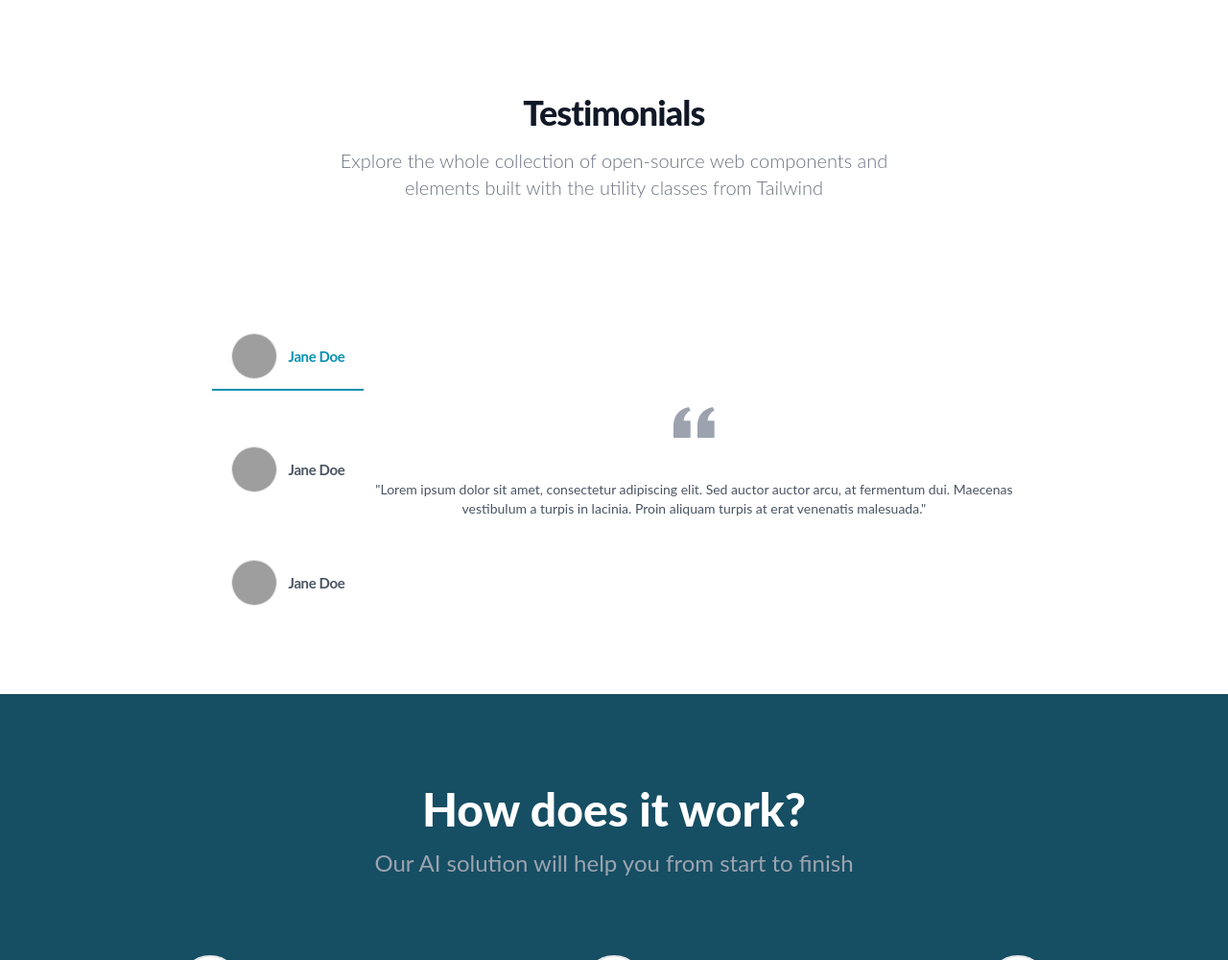
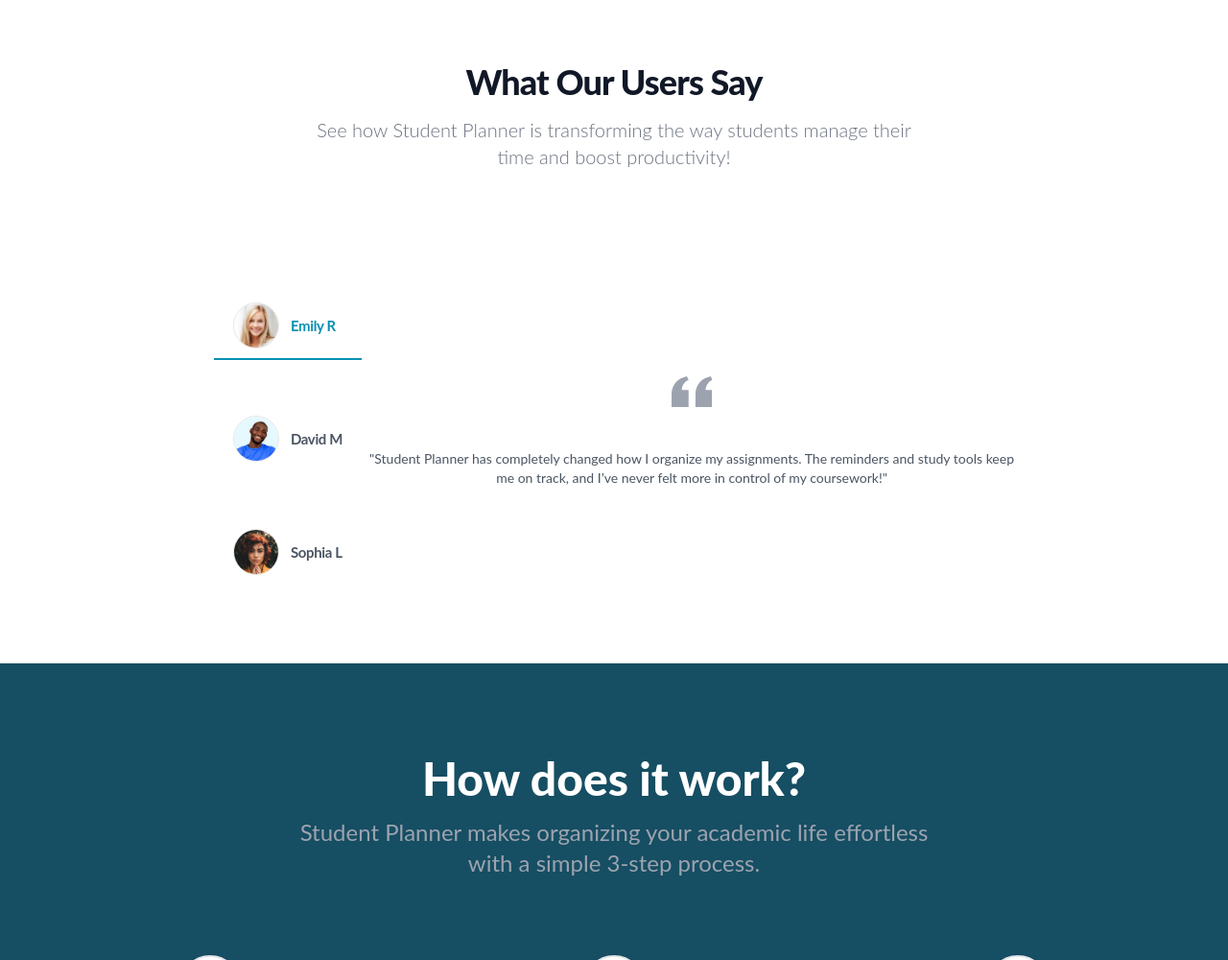
Before and after one commit to Webwithkhan/student_planner, a Django app: page / in a window 1280 px wide. Shown: the part 1857-2857 px from the top of the page at 96% size. Run offline with Django 4.2, Linux system fonts and the light colour scheme; some libraries are stand-ins or nearby versions; grey boxes are pictures that could not be loaded.

Commit message:
static files and relevant content

```diff
--- a/config/settings.py
+++ b/config/settings.py
@@ -91,7 +91,7 @@
 
 
 STATICFILES_DIRS = [
-    # os.path.join(BASE_DIR, 'frontend', 'static_src'),
+    os.path.join(BASE_DIR, 'frontend', 'static_src'),
     os.path.join(BASE_DIR, 'frontend', 'static')
 ]
 STATIC_ROOT = os.path.join(BASE_DIR, 'staticfiles')
--- a/frontend/static/css/dist/styles.css
+++ b/frontend/static/css/dist/styles.css
@@ -2072,10 +2072,6 @@
   height: 100vh;
 }
 
-.\!h-6 {
-  height: 1.5rem !important;
-}
-
 .max-h-full {
   max-height: 100%;
 }
@@ -2106,10 +2102,6 @@
 
 .w-4 {
   width: 1rem;
-}
-
-.w-40 {
-  width: 10rem;
 }
 
 .w-5 {
@@ -3547,10 +3539,6 @@
     border-bottom-width: 1px;
   }
 
-  .max-lg\:bg-transparent {
-    background-color: transparent;
-  }
-
   .max-lg\:bg-white {
     --tw-bg-opacity: 1;
     background-color: rgb(255 255 255 / var(--tw-bg-opacity, 1));
--- a/frontend/templates/home/about.html
+++ b/frontend/templates/home/about.html
@@ -5,14 +5,8 @@
           <div class="max-w-lg">
               <h2 class="text-3xl font-bold text-gray-800 mb-8 text-center">About Us</h2>
               <p class="mt-4 text-gray-600 text-lg">
-                  Bappa flour mill provides our customers with the highest quality products and services. We offer a
-                  wide variety of flours and spices to choose from, and we are always happy to help our customers find
-                  the perfect products for their needs.
-                  We are committed to providing our customers with the best possible experience. We offer competitive
-                  prices, fast shipping, and excellent customer service. We are also happy to answer any questions
-                  that our customers may have about our products or services.
-                  If you are looking for a flour and spices service business that can provide you with the highest
-                  quality products and services, then we are the company for you. We look forward to serving you!</p>
+                Welcome to Student Planner, the all-in-one productivity app designed to help students stay organized, manage tasks efficiently, and achieve academic success. Whether you're juggling assignments, deadlines, or exams, our planner keeps you on track with a seamless and intuitive interface.<br/>
+                Our mission is to empower students with the tools they need to enhance focus, improve time management, and reduce stress because planning your studies should be effortless!</p>
           </div>
           <div class="mt-12 md:mt-0">
               <img src="https://images.unsplash.com/photo-1531973576160-7125cd663d86" alt="About Us Image" class="object-cover rounded-lg shadow-md">
--- a/frontend/templates/home/features.html
+++ b/frontend/templates/home/features.html
@@ -2,51 +2,51 @@
 <section class="bg-white dark:bg-gray-900" id="features">
   <div class="py-8 px-4 mx-auto max-w-screen-xl sm:py-16 lg:px-6">
       <div class="max-w-screen-md mb-8 lg:mb-16">
-          <h2 class="mb-4 text-4xl tracking-tight font-extrabold text-gray-900 dark:text-white">Designed for business teams like yours</h2>
-          <p class="text-gray-500 sm:text-xl dark:text-gray-400">Here at Flowbite we focus on markets where technology, innovation, and capital can unlock long-term value and drive economic growth.</p>
+          <h2 class="mb-4 text-4xl tracking-tight font-extrabold text-gray-900 dark:text-white">Designed for Students Like Yous</h2>
+          <p class="text-gray-500 sm:text-xl dark:text-gray-400">At Student Planner, we empower students to manage their schedules, assignments, and study plans effortlessly. Stay ahead with a system built to help you achieve academic success.</p>
       </div>
       <div class="space-y-8 md:grid md:grid-cols-2 lg:grid-cols-3 md:gap-12 md:space-y-0">
           <div>
               <div class="flex justify-center items-center mb-4 w-10 h-10 rounded-full bg-primary-100 lg:h-12 lg:w-12 dark:bg-primary-900">
                   <svg class="w-5 h-5 text-primary-600 lg:w-6 lg:h-6 dark:text-primary-300" fill="currentColor" viewBox="0 0 20 20" xmlns="http://www.w3.org/2000/svg"><path fill-rule="evenodd" d="M3 3a1 1 0 000 2v8a2 2 0 002 2h2.586l-1.293 1.293a1 1 0 101.414 1.414L10 15.414l2.293 2.293a1 1 0 001.414-1.414L12.414 15H15a2 2 0 002-2V5a1 1 0 100-2H3zm11.707 4.707a1 1 0 00-1.414-1.414L10 9.586 8.707 8.293a1 1 0 00-1.414 0l-2 2a1 1 0 101.414 1.414L8 10.414l1.293 1.293a1 1 0 001.414 0l4-4z" clip-rule="evenodd"></path></svg>
               </div>
-              <h3 class="mb-2 text-xl font-bold dark:text-white">Marketing</h3>
-              <p class="text-gray-500 dark:text-gray-400">Plan it, create it, launch it. Collaborate seamlessly with all  the organization and hit your marketing goals every month with our marketing plan.</p>
+              <h3 class="mb-2 text-xl font-bold dark:text-white">Task & Assignment Management</h3>
+              <p class="text-gray-500 dark:text-gray-400">Never miss a deadline again! Organize assignments, projects, and exams in one place, complete with reminders and priority settings.</p>
           </div>
           <div>
               <div class="flex justify-center items-center mb-4 w-10 h-10 rounded-full bg-primary-100 lg:h-12 lg:w-12 dark:bg-primary-900">
                   <svg class="w-5 h-5 text-primary-600 lg:w-6 lg:h-6 dark:text-primary-300" fill="currentColor" viewBox="0 0 20 20" xmlns="http://www.w3.org/2000/svg"><path d="M10.394 2.08a1 1 0 00-.788 0l-7 3a1 1 0 000 1.84L5.25 8.051a.999.999 0 01.356-.257l4-1.714a1 1 0 11.788 1.838L7.667 9.088l1.94.831a1 1 0 00.787 0l7-3a1 1 0 000-1.838l-7-3zM3.31 9.397L5 10.12v4.102a8.969 8.969 0 00-1.05-.174 1 1 0 01-.89-.89 11.115 11.115 0 01.25-3.762zM9.3 16.573A9.026 9.026 0 007 14.935v-3.957l1.818.78a3 3 0 002.364 0l5.508-2.361a11.026 11.026 0 01.25 3.762 1 1 0 01-.89.89 8.968 8.968 0 00-5.35 2.524 1 1 0 01-1.4 0zM6 18a1 1 0 001-1v-2.065a8.935 8.935 0 00-2-.712V17a1 1 0 001 1z"></path></svg>
               </div>
-              <h3 class="mb-2 text-xl font-bold dark:text-white">Legal</h3>
-              <p class="text-gray-500 dark:text-gray-400">Protect your organization, devices and stay compliant with our structured workflows and custom permissions made for you.</p>
+              <h3 class="mb-2 text-xl font-bold dark:text-white">Smart Scheduling & Reminders</h3>
+              <p class="text-gray-500 dark:text-gray-400">Plan your study sessions and get automated reminders for upcoming tasks, ensuring you stay on top of your coursework.</p>
           </div>
           <div>
               <div class="flex justify-center items-center mb-4 w-10 h-10 rounded-full bg-primary-100 lg:h-12 lg:w-12 dark:bg-primary-900">
                   <svg class="w-5 h-5 text-primary-600 lg:w-6 lg:h-6 dark:text-primary-300" fill="currentColor" viewBox="0 0 20 20" xmlns="http://www.w3.org/2000/svg"><path fill-rule="evenodd" d="M6 6V5a3 3 0 013-3h2a3 3 0 013 3v1h2a2 2 0 012 2v3.57A22.952 22.952 0 0110 13a22.95 22.95 0 01-8-1.43V8a2 2 0 012-2h2zm2-1a1 1 0 011-1h2a1 1 0 011 1v1H8V5zm1 5a1 1 0 011-1h.01a1 1 0 110 2H10a1 1 0 01-1-1z" clip-rule="evenodd"></path><path d="M2 13.692V16a2 2 0 002 2h12a2 2 0 002-2v-2.308A24.974 24.974 0 0110 15c-2.796 0-5.487-.46-8-1.308z"></path></svg>
               </div>
-              <h3 class="mb-2 text-xl font-bold dark:text-white">Business Automation</h3>
-              <p class="text-gray-500 dark:text-gray-400">Auto-assign tasks, send Slack messages, and much more. Now power up with hundreds of new templates to help you get started.</p>
+              <h3 class="mb-2 text-xl font-bold dark:text-white">Study & Productivity Tools</h3>
+              <p class="text-gray-500 dark:text-gray-400">Boost focus with built-in Pomodoro timers, note-taking features, and subject-specific organization tools.</p>
           </div>
           <div>
               <div class="flex justify-center items-center mb-4 w-10 h-10 rounded-full bg-primary-100 lg:h-12 lg:w-12 dark:bg-primary-900">
                   <svg class="w-5 h-5 text-primary-600 lg:w-6 lg:h-6 dark:text-primary-300" fill="currentColor" viewBox="0 0 20 20" xmlns="http://www.w3.org/2000/svg"><path d="M8.433 7.418c.155-.103.346-.196.567-.267v1.698a2.305 2.305 0 01-.567-.267C8.07 8.34 8 8.114 8 8c0-.114.07-.34.433-.582zM11 12.849v-1.698c.22.071.412.164.567.267.364.243.433.468.433.582 0 .114-.07.34-.433.582a2.305 2.305 0 01-.567.267z"></path><path fill-rule="evenodd" d="M10 18a8 8 0 100-16 8 8 0 000 16zm1-13a1 1 0 10-2 0v.092a4.535 4.535 0 00-1.676.662C6.602 6.234 6 7.009 6 8c0 .99.602 1.765 1.324 2.246.48.32 1.054.545 1.676.662v1.941c-.391-.127-.68-.317-.843-.504a1 1 0 10-1.51 1.31c.562.649 1.413 1.076 2.353 1.253V15a1 1 0 102 0v-.092a4.535 4.535 0 001.676-.662C13.398 13.766 14 12.991 14 12c0-.99-.602-1.765-1.324-2.246A4.535 4.535 0 0011 9.092V7.151c.391.127.68.317.843.504a1 1 0 101.511-1.31c-.563-.649-1.413-1.076-2.354-1.253V5z" clip-rule="evenodd"></path></svg>
               </div>
-              <h3 class="mb-2 text-xl font-bold dark:text-white">Finance</h3>
-              <p class="text-gray-500 dark:text-gray-400">Audit-proof software built for critical financial operations like month-end close and quarterly budgeting.</p>
+              <h3 class="mb-2 text-xl font-bold dark:text-white">Collaboration & Group Projects</h3>
+              <p class="text-gray-500 dark:text-gray-400">Work smarter with classmates using shared task lists, discussion boards, and project tracking.</p>
           </div>
           <div>
               <div class="flex justify-center items-center mb-4 w-10 h-10 rounded-full bg-primary-100 lg:h-12 lg:w-12 dark:bg-primary-900">
                   <svg class="w-5 h-5 text-primary-600 lg:w-6 lg:h-6 dark:text-primary-300" fill="currentColor" viewBox="0 0 20 20" xmlns="http://www.w3.org/2000/svg"><path d="M7 3a1 1 0 000 2h6a1 1 0 100-2H7zM4 7a1 1 0 011-1h10a1 1 0 110 2H5a1 1 0 01-1-1zM2 11a2 2 0 012-2h12a2 2 0 012 2v4a2 2 0 01-2 2H4a2 2 0 01-2-2v-4z"></path></svg>
               </div>
-              <h3 class="mb-2 text-xl font-bold dark:text-white">Enterprise Design</h3>
-              <p class="text-gray-500 dark:text-gray-400">Craft beautiful, delightful experiences for both marketing and product with real cross-company collaboration.</p>
+              <h3 class="mb-2 text-xl font-bold dark:text-white">Progress Tracking & Insights</h3>
+              <p class="text-gray-500 dark:text-gray-400">Monitor your academic performance with personalized insights and progress reports to stay motivated.</p>
           </div>
           <div>
               <div class="flex justify-center items-center mb-4 w-10 h-10 rounded-full bg-primary-100 lg:h-12 lg:w-12 dark:bg-primary-900">
                   <svg class="w-5 h-5 text-primary-600 lg:w-6 lg:h-6 dark:text-primary-300" fill="currentColor" viewBox="0 0 20 20" xmlns="http://www.w3.org/2000/svg"><path fill-rule="evenodd" d="M11.49 3.17c-.38-1.56-2.6-1.56-2.98 0a1.532 1.532 0 01-2.286.948c-1.372-.836-2.942.734-2.106 2.106.54.886.061 2.042-.947 2.287-1.561.379-1.561 2.6 0 2.978a1.532 1.532 0 01.947 2.287c-.836 1.372.734 2.942 2.106 2.106a1.532 1.532 0 012.287.947c.379 1.561 2.6 1.561 2.978 0a1.533 1.533 0 012.287-.947c1.372.836 2.942-.734 2.106-2.106a1.533 1.533 0 01.947-2.287c1.561-.379 1.561-2.6 0-2.978a1.532 1.532 0 01-.947-2.287c.836-1.372-.734-2.942-2.106-2.106a1.532 1.532 0 01-2.287-.947zM10 13a3 3 0 100-6 3 3 0 000 6z" clip-rule="evenodd"></path></svg>
               </div>
-              <h3 class="mb-2 text-xl font-bold dark:text-white">Operations</h3>
-              <p class="text-gray-500 dark:text-gray-400">Keep your company’s lights on with customizable, iterative, and structured workflows built for all efficient teams and individual.</p>
+              <h3 class="mb-2 text-xl font-bold dark:text-white">Secure & Accessible Anywhere</h3>
+              <p class="text-gray-500 dark:text-gray-400">Access your planner from any device, with secure cloud storage ensuring your data is always safe.</p>
           </div>
       </div>
   </div>
--- a/frontend/templates/home/hero.html
+++ b/frontend/templates/home/hero.html
@@ -1,8 +1,8 @@
 {% load static %}
 <section id="hero" class="bg-center bg-cover bg-no-repeat bg-[url('https://res.cloudinary.com/monday-blogs/w_1024,h_684,c_fit/fl_lossy,f_auto,q_auto/wp-blog/2022/07/student-planner.jpg')] bg-gray-700 bg-blend-multiply">
   <div class="px-4 mx-auto max-w-screen-xl text-center py-24 lg:py-56">
-      <h1 class="mb-4 text-4xl font-extrabold tracking-tight leading-none text-white md:text-5xl lg:text-6xl">We invest in the world’s potential</h1>
-      <p class="mb-8 text-lg font-normal text-gray-300 lg:text-xl sm:px-16 lg:px-48">Here at Flowbite we focus on markets where technology, innovation, and capital can unlock long-term value and drive economic growth.</p>
+      <h1 class="mb-4 text-4xl font-extrabold tracking-tight leading-none text-white md:text-5xl lg:text-6xl">Your All-in-One Student Planner for Smarter Study Management</h1>
+      <p class="mb-4 text-lg font-normal text-gray-300 lg:text-xl sm:px-16 lg:px-48">Say goodbye to missed deadlines and last-minute cramming! With Student Planner, effortlessly organize your academic life and stay on top of your coursework.</p>
       <div class="flex flex-col space-y-4 sm:flex-row sm:justify-center sm:space-y-0">
         {% if user.is_authenticated %}
             <a href="{% url 'task_list' %}" class="inline-flex justify-center items-center py-3 px-5 text-base font-medium text-center text-white rounded-lg bg-primary-700 hover:bg-primary-800 focus:ring-4 focus:ring-primary-300 dark:focus:ring-primary-900">
--- a/frontend/templates/home/stats.html
+++ b/frontend/templates/home/stats.html
@@ -4,7 +4,7 @@
       <div class="max-w-2xl mx-auto text-center">
           <h2 class="text-4xl text-white font-extrabold mx-auto md:text-6xl lg:text-5xl">How does it work?</h2>
           <p class="max-w-2xl mx-auto mt-4 text-base text-gray-400 leading-relaxed md:text-2xl">
-              Our AI solution will help you from start to finish
+            Student Planner makes organizing your academic life effortless with a simple 3-step process.
           </p>
       </div>
       <div class="relative mt-12 lg:mt-20">
@@ -18,7 +18,7 @@
                   </div>
                   <h3 class="mt-6 text-xl  text-white font-semibold leading-tight md:mt-10">Select template</h3>
                   <p class="mt-4 text-base text-gray-400 md:text-lg">
-                      Select template accourding to your requirement
+                    Choose from a variety of templates designed for assignments, study schedules, and project planning tailored to fit your academic needs.
                   </p>
               </div>
               <div>
@@ -28,7 +28,7 @@
                   </div>
                   <h3 class="mt-6 text-xl text-white font-semibold leading-tight md:mt-10">Enter Your Details</h3>
                   <p class="mt-4 text-base text-gray-400 md:text-lg">
-                      Put in your personalized details and let the AI do the rest.
+                    Input your tasks, deadlines, and priorities. Let our smart planner structure your schedule for maximum efficiency.
                   </p>
               </div>
               <div>
@@ -38,7 +38,7 @@
                   </div>
                   <h3 class="mt-6 text-xl text-white font-semibold leading-tight md:mt-10">Publish it</h3>
                   <p class="mt-4 text-base text-gray-400 md:text-lg">
-                      Use output as you like
+                    Get reminders, track progress, and stay organized with an intuitive dashboard that keeps everything at your fingertips.
                   </p>
               </div>
           </div>
--- a/frontend/templates/home/testimonials.html
+++ b/frontend/templates/home/testimonials.html
@@ -5,13 +5,12 @@
       <h2
         class="mb-4 text-4xl tracking-tight font-extrabold text-gray-900 dark:text-white"
       >
-        Testimonials
+        What Our Users Say
       </h2>
       <p
         class="mb-8 font-light text-gray-500 lg:mb-16 sm:text-xl dark:text-gray-400"
       >
-        Explore the whole collection of open-source web components and elements
-        built with the utility classes from Tailwind
+      See how Student Planner is transforming the way students manage their time and boost productivity!
       </p>
     </div>
     <div class="font-sans p-4 md:flex md:gap-2 md:justify-center">
@@ -23,12 +22,12 @@
           <figcaption class="flex items-center gap-3 mt-6 md:mt-12">
             <img
               class="flex-shrink-0 w-12 h-12 border rounded-full max-md:hidden border-black/10"
-              src="https://loremflickr.com/g/200/200/girl"
-              alt="Sebastiaan Kloos"
+              src="{% static 'images/avartars/lady.jpeg' %}"
+              alt="Emily R"
               loading="lazy"
             />
             <span class="flex flex-col font-bold tracking-tight items-end">
-              <p>Jane Doe</p>
+              <p>Emily R</p>
             </span>
           </figcaption>
         </li>
@@ -39,12 +38,12 @@
           <figcaption class="flex items-center gap-3 mt-6 md:mt-12">
             <img
               class="flex-shrink-0 w-12 h-12 border rounded-full max-md:hidden border-black/10"
-              src="https://loremflickr.com/g/200/200/girl"
-              alt="Sebastiaan Kloos"
+              src="{% static 'images/avartars/man.jpeg' %}"
+              alt="..."
               loading="lazy"
             />
             <span class="flex flex-col font-bold tracking-tight items-end">
-              <p>Jane Doe</p>
+              <p>David M</p>
             </span>
           </figcaption>
         </li>
@@ -55,12 +54,12 @@
           <figcaption class="flex items-center gap-3 mt-6 md:mt-12">
             <img
               class="flex-shrink-0 w-12 h-12 border rounded-full max-md:hidden border-black/10"
-              src="https://loremflickr.com/g/200/200/girl"
-              alt="Sebastiaan Kloos"
+              src="{% static 'images/avartars/lady-1.jpeg' %}"
+              alt="..."
               loading="lazy"
             />
             <span class="flex flex-col font-bold tracking-tight items-end">
-              <p>Jane Doe</p>
+              <p>Sophia L</p>
             </span>
           </figcaption>
         </li>
@@ -85,9 +84,7 @@
         </h4>
         <blockquote>
           <p class="text-sm text-gray-600 mt-4">
-            "Lorem ipsum dolor sit amet, consectetur adipiscing elit. Sed auctor
-            auctor arcu, at fermentum dui. Maecenas vestibulum a turpis in
-            lacinia. Proin aliquam turpis at erat venenatis malesuada."
+            "Student Planner has completely changed how I organize my assignments. The reminders and study tools keep me on track, and I’ve never felt more in control of my coursework!"
           </p>
         </blockquote>
       </div>
@@ -110,9 +107,7 @@
         </h4>
         <blockquote>
           <p class="text-sm text-gray-600 mt-4">
-            "Lorem ipsum dolor sit amet, consectetur adipiscing elit. Sed auctor
-            auctor arcu, at fermentum dui. Maecenas vestibulum a turpis in
-            lacinia. Proin aliquam turpis at erat venenatis malesuada."
+            "I used to struggle with managing deadlines, but now I can easily keep track of projects and exams. The progress tracking feature helps me stay motivated!"
           </p>
         </blockquote>
       </div>
@@ -135,9 +130,7 @@
         </h4>
         <blockquote>
           <p class="text-sm text-gray-600 mt-4">
-            "Lorem ipsum dolor sit amet, consectetur adipiscing elit. Sed auctor
-            auctor arcu, at fermentum dui. Maecenas vestibulum a turpis in
-            lacinia. Proin aliquam turpis at erat venenatis malesuada."
+            "From scheduling study sessions to collaborating on group projects, this app has been a lifesaver. I highly recommend it to any student!"
           </p>
         </blockquote>
       </div>
```
Also changed, not shown: frontend/static/images/avartars/lady-1.jpeg (added), frontend/static/images/avartars/lady.jpeg (added), frontend/static/images/avartars/man.jpeg (added).
